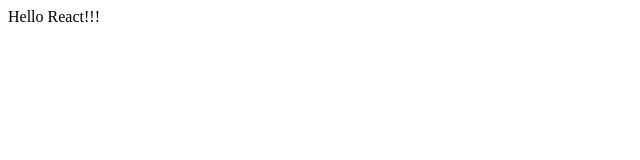
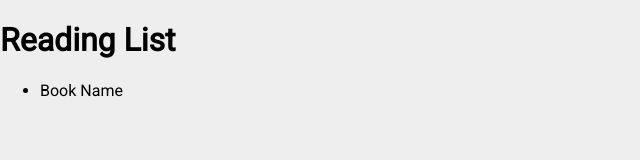
Before and after one commit to vetsnakara/graphql-book-list-client, a React app: page / in a window 1280 px wide. Shown: the whole page, without its empty margins (0-640 px from the left). Built offline with nearby package versions, Linux system fonts and the light colour scheme.

Commit message:
Add BookList component / styles support

```diff
--- a/index.html
+++ b/index.html
@@ -4,6 +4,10 @@
     <meta charset="UTF-8" />
     <meta name="viewport" content="width=device-width, initial-scale=1.0" />
     <meta http-equiv="X-UA-Compatible" content="ie=edge" />
+    <link
+      href="https://fonts.googleapis.com/css?family=Roboto&display=swap"
+      rel="stylesheet"
+    />
     <title>My React App</title>
   </head>
   <body>
--- a/package.json
+++ b/package.json
@@ -11,8 +11,10 @@
   "author": "",
   "license": "ISC",
   "dependencies": {
+    "css-loader": "^3.4.2",
     "react": "^16.13.0",
-    "react-dom": "^16.13.0"
+    "react-dom": "^16.13.0",
+    "style-loader": "^1.1.3"
   },
   "devDependencies": {
     "@babel/core": "^7.8.7",
--- a/src/components/App.js
+++ b/src/components/App.js
@@ -1,7 +1,14 @@
 import React from "react";
 
+import BookList from "./BookList";
+
 const App = () => {
-  return <div>Hello React!!!</div>;
+  return (
+    <div id="main">
+      <h1>Reading List</h1>
+      <BookList />
+    </div>
+  );
 };
 
 export default App;
--- /dev/null
+++ b/src/components/BookList.js
@@ -0,0 +1,13 @@
+import React from "react";
+
+const BookList = () => {
+  return (
+    <div>
+      <ul id="book-list">
+        <li>Book Name</li>
+      </ul>
+    </div>
+  );
+};
+
+export default BookList;
--- a/src/index.js
+++ b/src/index.js
@@ -3,6 +3,8 @@
 
 import App from "./components/App";
 
+import "./style.css";
+
 const root = document.querySelector("#root");
 
 ReactDOM.render(<App />, root);
--- /dev/null
+++ b/src/style.css
@@ -0,0 +1,16 @@
+html,
+body {
+  margin: 0;
+  padding: 0;
+}
+
+body {
+  background-color: #eee;
+  font-family: Roboto, sans-serif;
+}
+
+*,
+*::before,
+*::after {
+  box-sizing: border-box;
+}
--- a/webpack.config.js
+++ b/webpack.config.js
@@ -12,7 +12,11 @@
     rules: [
       {
         test: /\.js$/,
-        loader: ["babel-loader"]
+        use: ["babel-loader"]
+      },
+      {
+        test: /\.css$/,
+        use: ["style-loader", "css-loader"]
       }
     ]
   },
```
Also changed, not shown: 1 other file.
